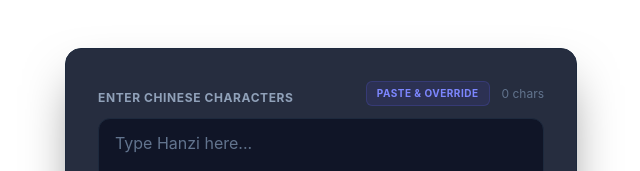
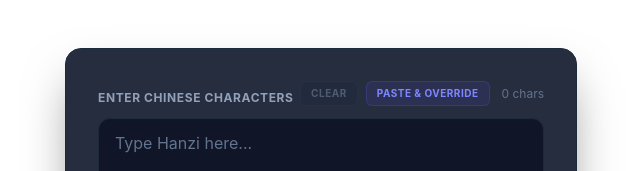
Before and after one commit to MagicBOTAlex/LearnCC4, a SvelteKit app: page / in a window 1280 px wide. Shown: the top 171 px of the page, without its empty margins (319-959 px from the left). Built offline with nearby package versions, Linux system fonts and the light colour scheme.

Commit message:
clear button

```diff
--- a/src/routes/+page.svelte
+++ b/src/routes/+page.svelte
@@ -87,6 +87,7 @@
   let sentenceGroups = $state([]);
   let submitted = $state(false);
   let copied = $state(false);
+  let textareaRef = $state(null);
 
   // Derived state
   const charCount = $derived(textInput.length);
@@ -104,6 +105,13 @@
     if ((e.metaKey || e.ctrlKey) && e.key === 'Enter') {
       handleSubmit(e);
     }
+  }
+
+  function handleClear() {
+    textInput = '';
+    sentenceGroups = [];
+    submitted = false;
+    textareaRef?.focus();
   }
 
   async function copyPinyin() {
@@ -134,7 +142,15 @@
         <label for="chinese-text" class="text-xs font-bold uppercase tracking-wider text-slate-400">
           Enter Chinese Characters
         </label>
-        <div class="flex items-center gap-3">
+        <div class="flex items-center gap-2">
+          <button
+            type="button"
+            onclick={handleClear}
+            disabled={!textInput}
+            class="text-[10px] uppercase font-bold tracking-wider text-slate-400 hover:text-slate-200 bg-slate-800 hover:bg-slate-700 disabled:opacity-40 disabled:cursor-not-allowed px-2.5 py-1 rounded-md transition-colors border border-slate-700/60"
+          >
+            Clear
+          </button>
           <button
             type="button"
             onclick={pasteAndOverride}
@@ -142,13 +158,14 @@
           >
             Paste & Override
           </button>
-          <span class="text-xs text-slate-500">{charCount} chars</span>
+          <span class="text-xs text-slate-500 ml-1">{charCount} chars</span>
         </div>
       </div>
 
       <div class="relative">
         <textarea
           id="chinese-text"
+          bind:this={textareaRef}
           rows="3"
           bind:value={textInput}
           onkeydown={handleKeyDown}
```
Also changed, not shown: 1 other file (tests, documents, lock files or other folders).
